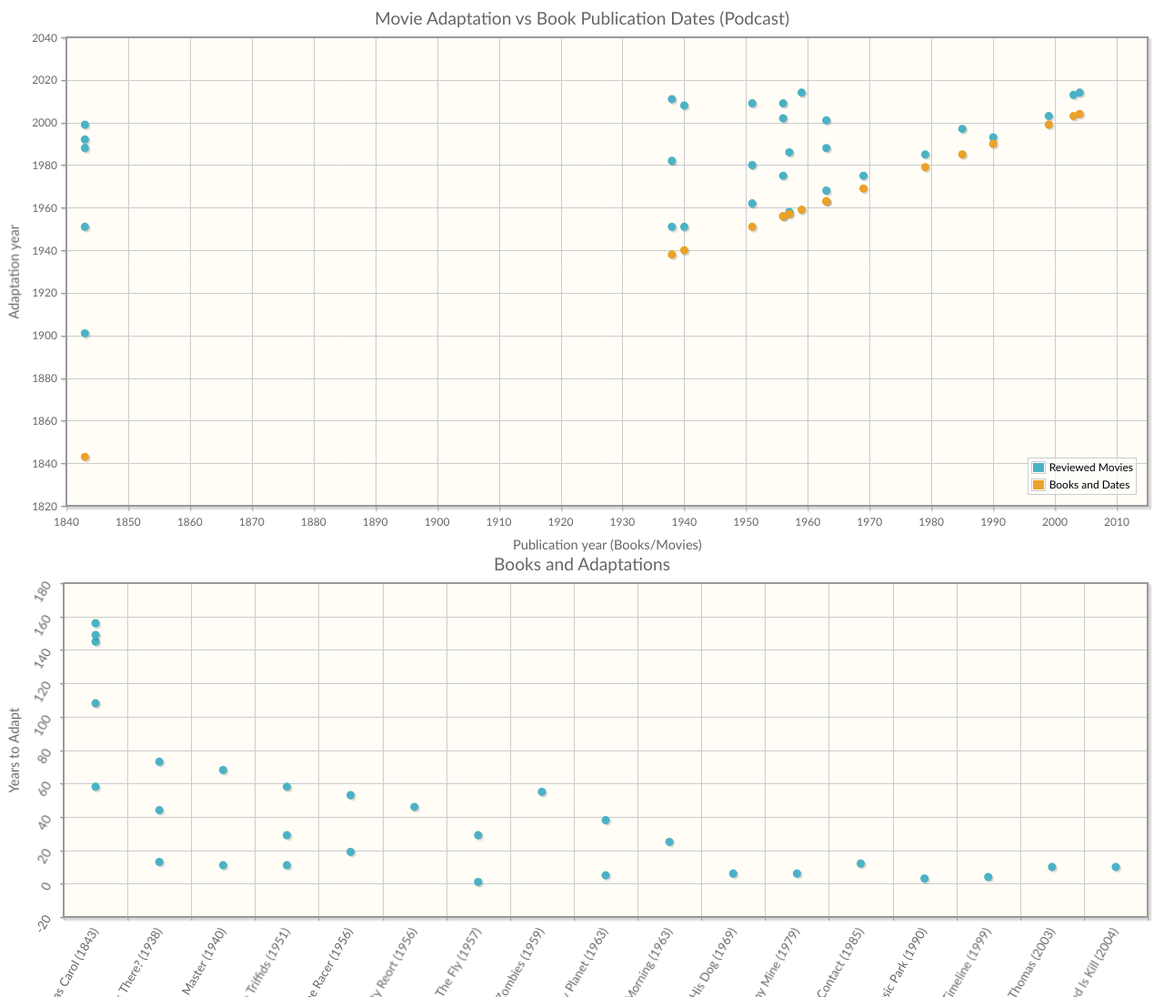
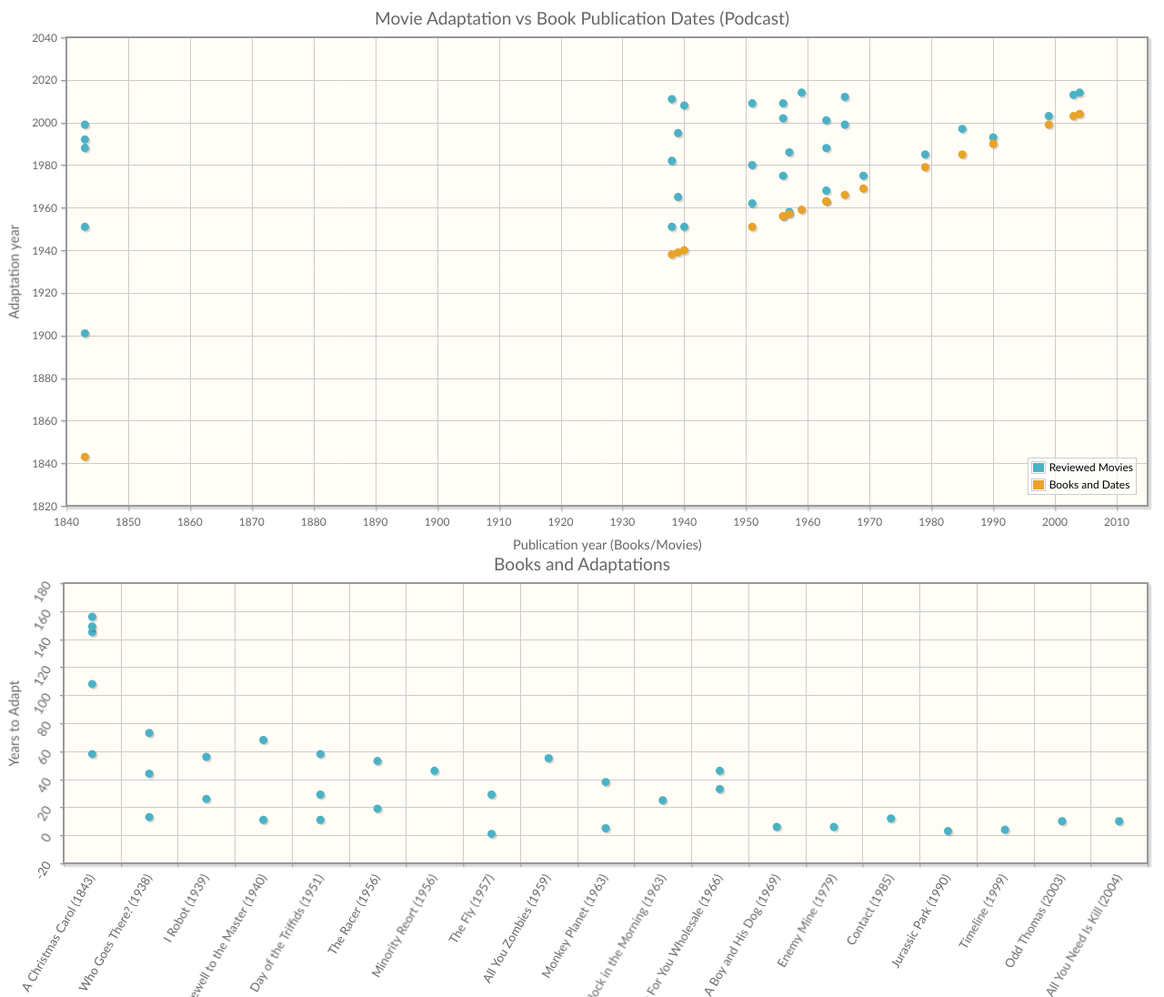
Before and after one commit to perlDreamer/Podcast-Graph, a plain HTML site: page index.html in a window 1280 px wide. Shown: the top 1096 px of the page at 91% size. Drawn offline with Linux system fonts and the light colour scheme.

Commit message:
Up to episode 19

```diff
--- a/index.html
+++ b/index.html
@@ -46,6 +46,17 @@ var raw_data = [
             { year: 1951, title: 'The Thing from Another World' },
             { year: 1982, title: 'The Thing' },
             { year: 2011, title: 'The Thing - Prequel' }
+        ]
+    },
+    {
+        name: 'I Robot',
+        author: 'Eando Binder',
+        publication_year: 1939,
+        episode : 18,
+        episode_url : 'http://pavementpodcast.com/podcast/tmtyr-episode-18-ifs-ands-robuts-leonard-nimoy/',
+        adaptations: [
+            { year: 1965, title: '' },
+            { year: 1995, title: '' }
         ]
     },
     {
@@ -132,6 +143,17 @@ var raw_data = [
         episode_url : 'http://pavementpodcast.com/podcast/tmtyr-episode-4-time-of-death-may-vary/',
         adaptations: [
             { year: 1988, title: 'They Live' },
+        ]
+    },
+    {
+        name: 'We Can Remember It For You Wholesale',
+        author: 'Philip K. Dick',
+        publication_year: 1966,
+        episode : 19,
+        episode_url : 'http://pavementpodcast.com/podcast/tmtyr-episode-19-false-mammaries-or-sleeping-with-the-enemy-total-recall/',
+        adaptations: [
+            { year: 1999, title: 'Total Recall' },
+            { year: 2012, title: 'Total Recall' },
         ]
     },
     {
```
